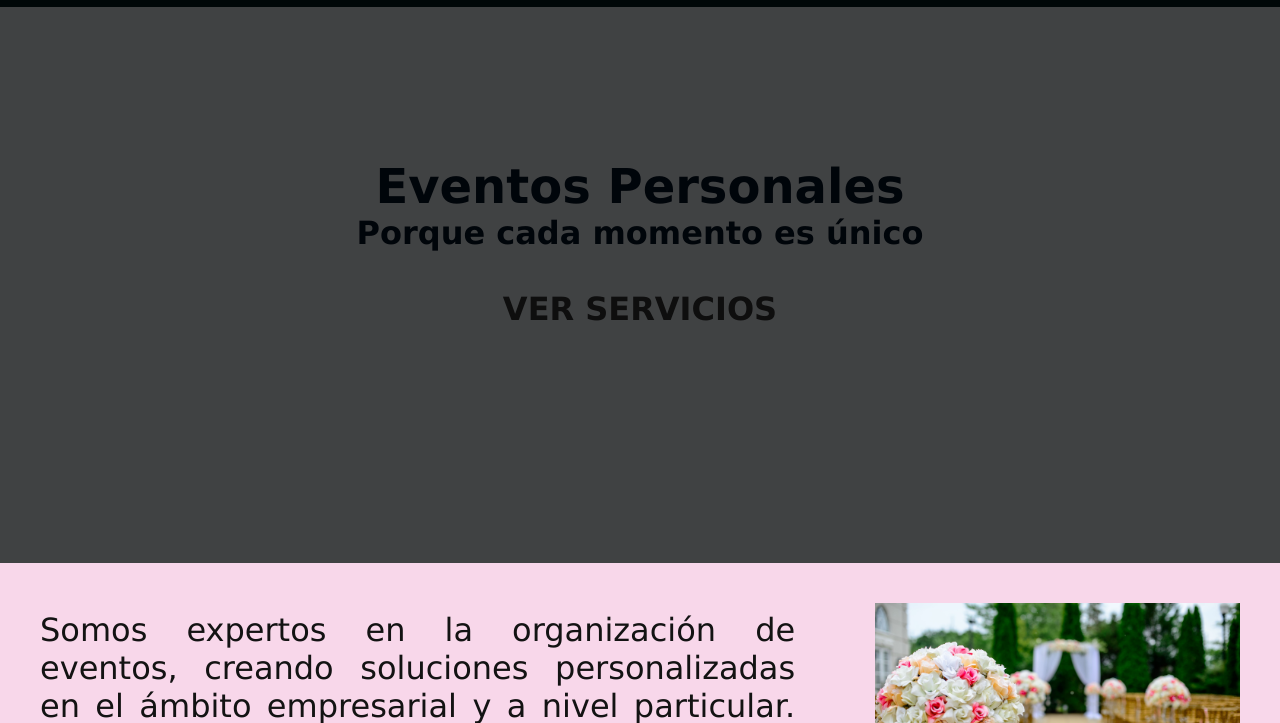
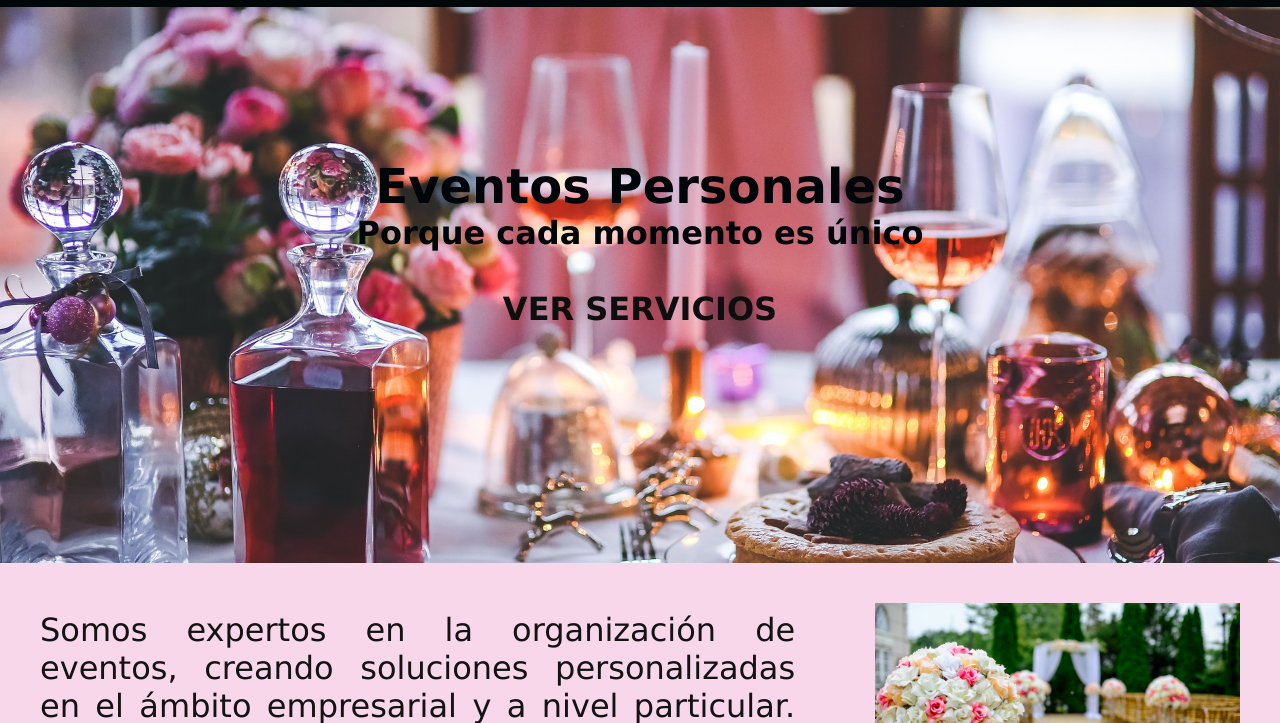
Before and after one commit to albertgeek1/cateringProject, a plain HTML site: page evento1.html in a window 1280 px wide. Shown: the part 77-800 px from the top of the page. Drawn offline with Linux system fonts and the light colour scheme.

Commit message:
Update styleEventos.css

```diff
--- a/Css/styleEventos.css
+++ b/Css/styleEventos.css
@@ -97,7 +97,7 @@ h1{
 
 .section1 {
 
-  background-image: url(../Img/vine.jpg');
+  background-image: url(../Img/vine.jpg);
   background-color: #404243 ;
   background-attachment: fixed;
   background-size: cover;
```
